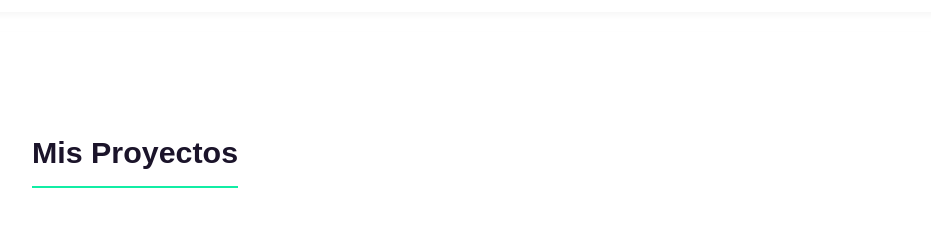
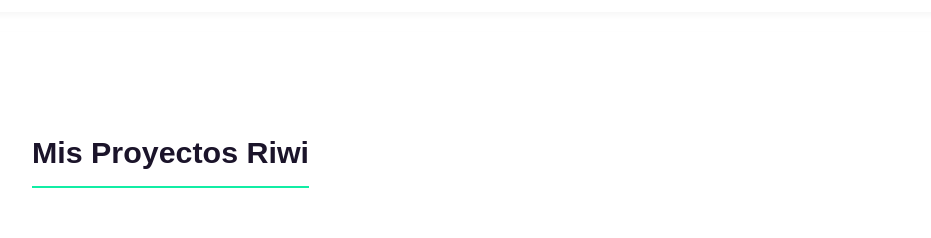
Before and after one commit to LuisDa87/Portafolio, a plain HTML site: page index.html in a window 1280 px wide. Shown: the part 3080-3318 px from the top of the page, without its empty margins (58-989 px from the left). Drawn offline with Linux system fonts and the light colour scheme.

Commit message:
Update index.html

```diff
--- a/index.html
+++ b/index.html
@@ -444,7 +444,7 @@
 
       <section id="proyectos">
         <div class="container">
-          <h2>Mis Proyectos</h2>
+          <h2>Mis Proyectos Riwi</h2>
           <p style="text-align: center">
             Aquí puedes ver algunos de los proyectos en los que he trabajado o
             que he desarrollado.
```
